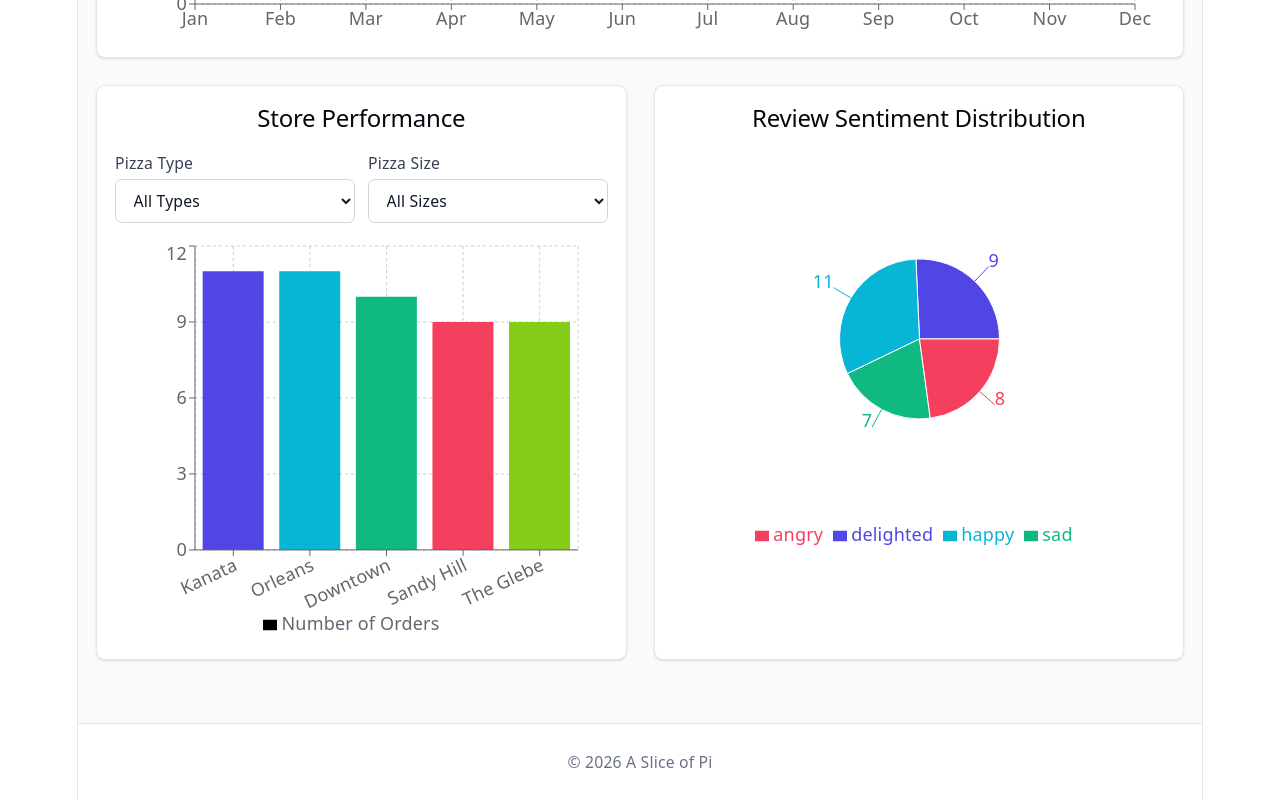
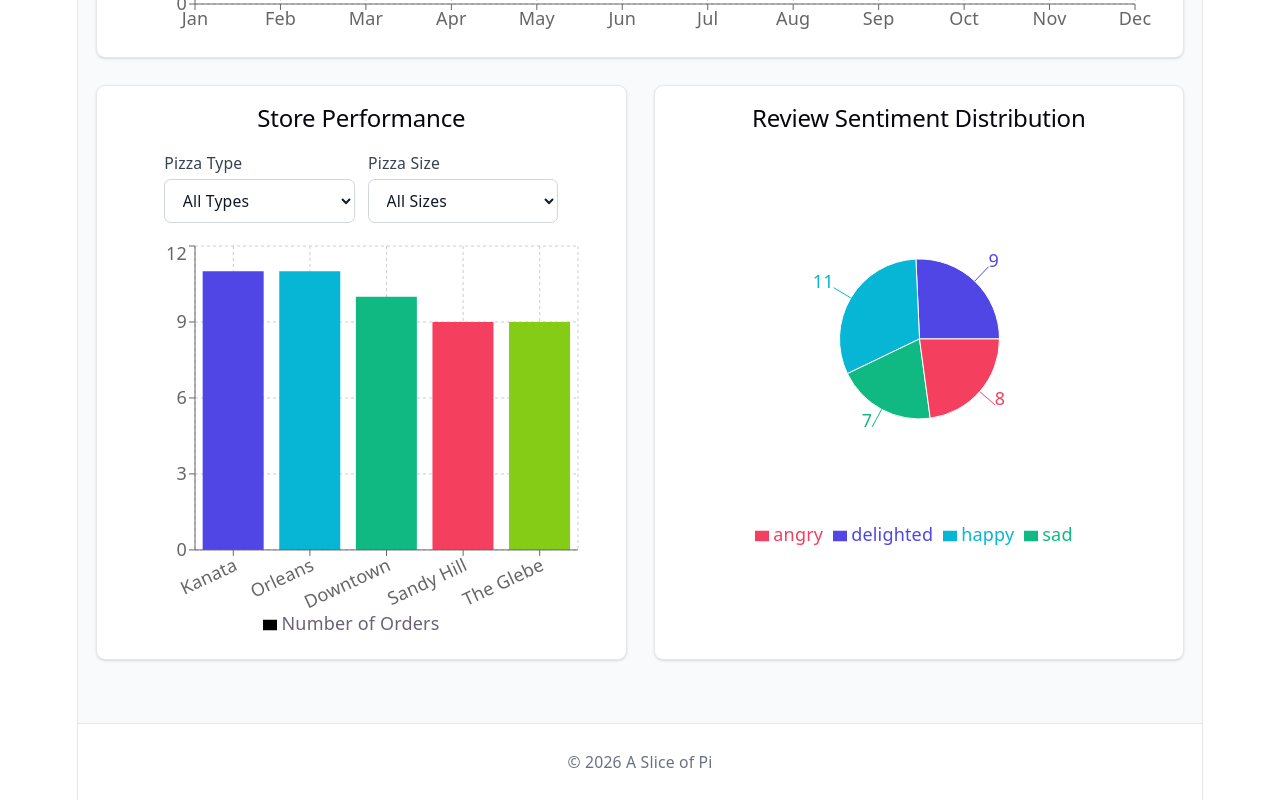
Before and after one commit to saoussen-slii/a-slice-of-pi-dashboard, a React (Vite) app: page / in a window 1280 px wide. Shown: the part 806-1606 px from the top of the page. Built offline with nearby package versions, Linux system fonts and the light colour scheme.

Commit message:
refactor: reduire la taille des filtres + centrer

```diff
--- a/src/components/filters/PizzaFilters.tsx
+++ b/src/components/filters/PizzaFilters.tsx
@@ -33,7 +33,7 @@ const PizzaFilters = ({
   return (
     <section
       aria-label="Filtres des commandes"
-      className="mb-4 flex flex-col gap-3 sm:flex-row"
+      className="mb-4 w-4/5 flex flex-col gap-3 sm:flex-row mx-auto"
     >
       <div className="flex min-w-0 flex-1 flex-col gap-1 text-left">
         <label
```
